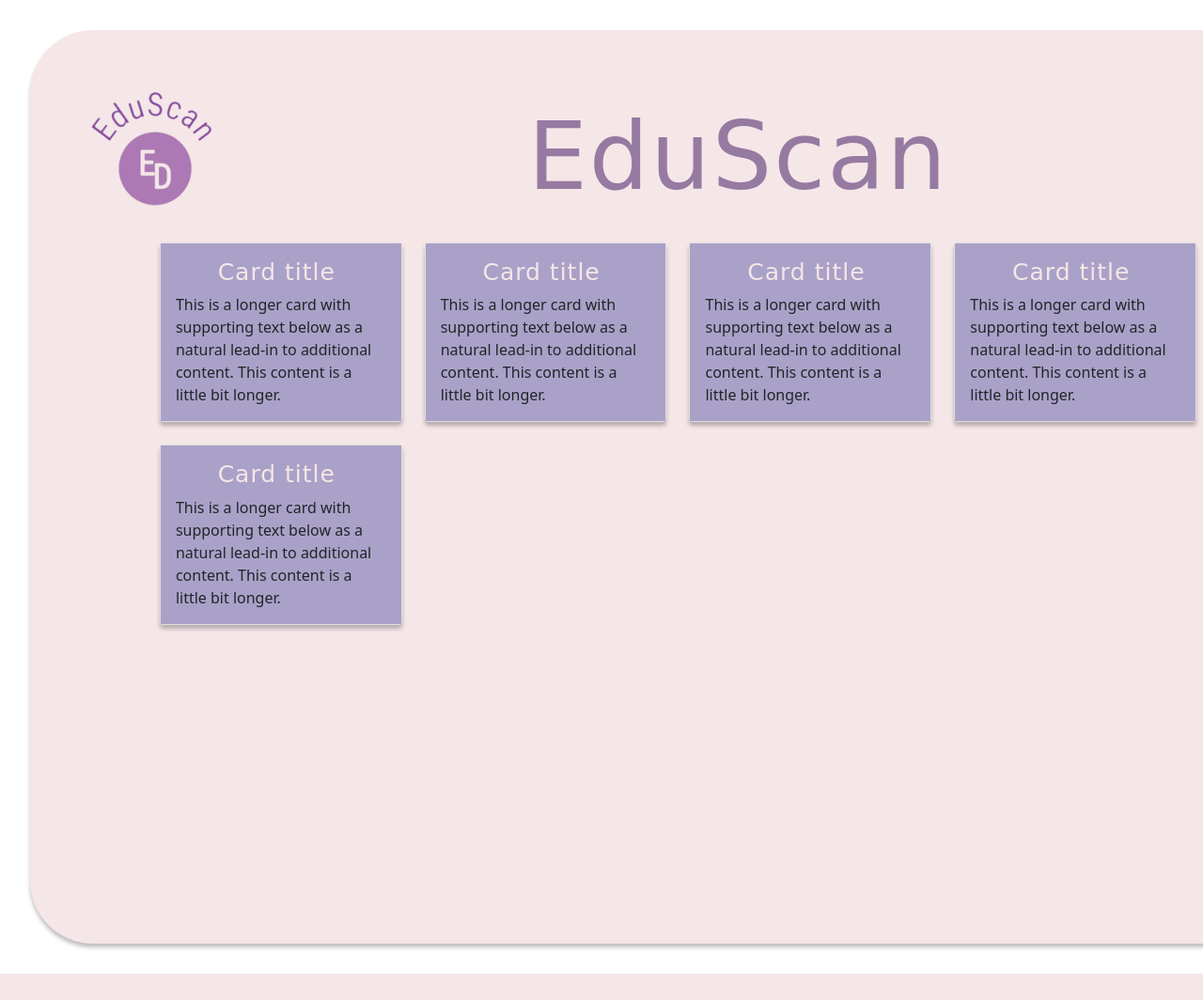
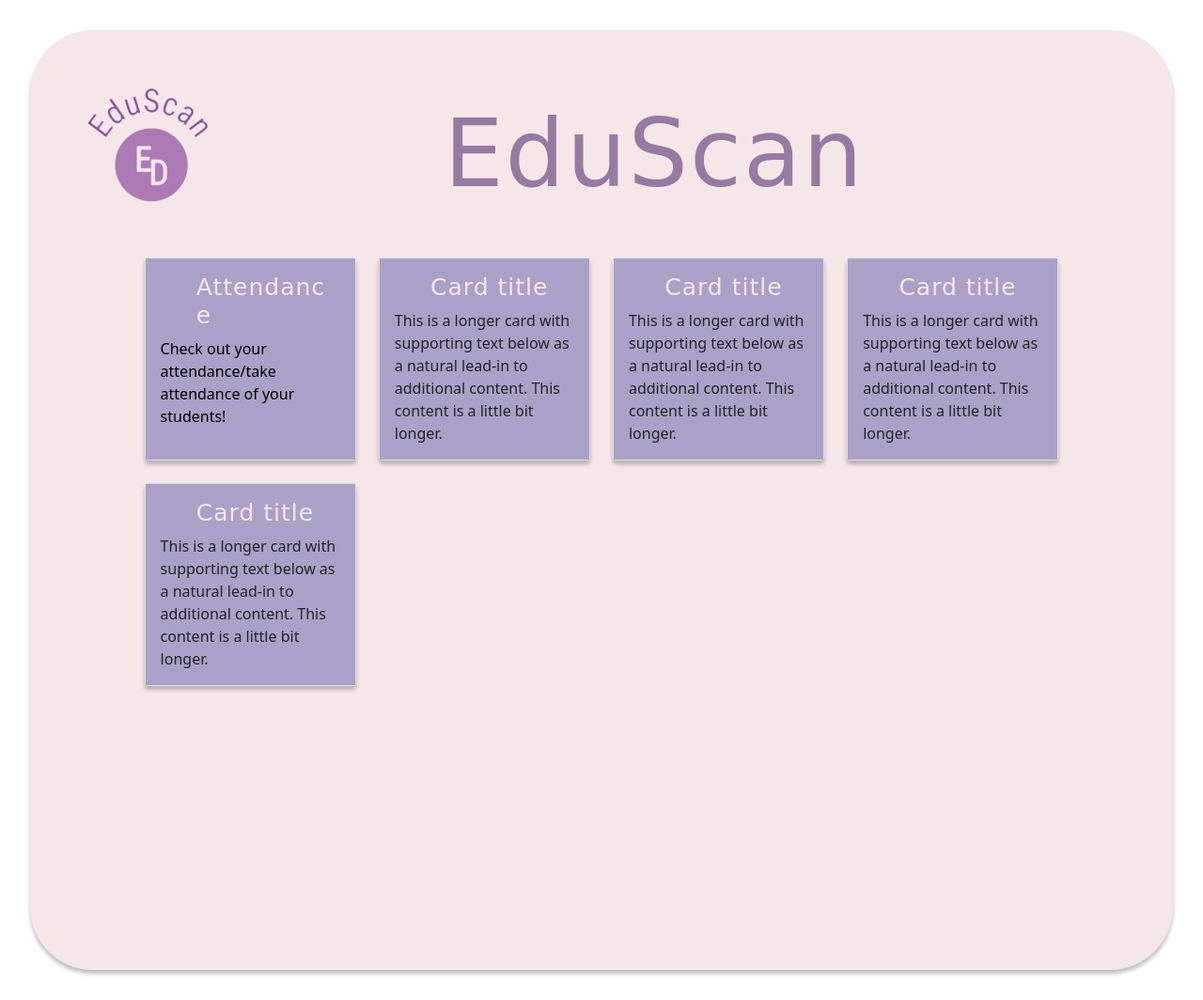
Before and after one commit to taniaban2712/EduScan, a Flask app: page /dashboard.html in a window 1280 px wide; the page is wider, and only the part inside the window is pictured. Shown: that part at 94% size. Before the commit the page ends 1036 px from the top of that part, so only its background shows below. Run offline with Flask 3, Linux system fonts and the light colour scheme.

Commit message:
styles changed and link between pages established

```diff
--- a/static/css/dashboard.css
+++ b/static/css/dashboard.css
@@ -5,8 +5,7 @@
 }
 
 .main_container{
-    width: 1379px;
-height: 972px;
+    height:1000px;
 flex-shrink: 0;
 border-radius: 67px;
 background: #F5E6E8;
--- a/static/css/studentlogin.css
+++ b/static/css/studentlogin.css
@@ -3,6 +3,7 @@
     display: flex;
     flex-direction: row;
     justify-content: center;
+    overflow-x: hidden;
     width: 100%;
   }
 
@@ -126,6 +127,7 @@
 
   .student-login .rectangle-2 {
     position: absolute;
+    font-size: 20px;
     width: 318px;
     height: 50px;
     top: 129px;
@@ -137,6 +139,7 @@
   .student-login .rectangle-3 {
     position: absolute;
     width: 318px;
+    font-size: 20px;
     height: 50px;
     top: 225px;
     left: 217px;
@@ -147,6 +150,7 @@
   .student-login .text-wrapper-5 {
     position: absolute;
     top: 390px;
+    font-size: 20px;
     left: 250px;
     font-family: "Average Sans-Regular", Helvetica;
     font-weight: 400;
--- a/templates/dashboard.html
+++ b/templates/dashboard.html
@@ -13,6 +13,7 @@ margin: 2.5% 2.5% 2.5% 2.5%;
     body{
         align-items: center;
         align-content: center;
+        overflow-x:hidden ;
     }
     .card_deck{
         margin: 2.5% 2.5%  2.5% 2.5%;
@@ -47,13 +48,13 @@ flex-shrink: 0;
         letter-spacing: 2px;
         text-decoration: none;
         align-self: center;
-        margin-left: 70%;
+        margin-left: 50%;
     }
     .card_deck{
         width: 80%;
         margin-left: 10%;
         margin-right: 10%;
-        margin-top: 0;
+        margin-top: 20px;
     }
     .card{
         /* width: 588px; */
@@ -79,6 +80,9 @@ letter-spacing: 1px;
 margin-left: 20%;
 
     }
+    .card{
+      align-items: center;
+    }
     </style>
 
     <head>
@@ -98,7 +102,7 @@ margin-left: 20%;
                 <nav class="navbar navbar-expand-lg ">
                     <div class="container-fluid">
                       <!-- <a class="navbar-brand" href="#">Navbar</a> -->
-                      <a class="navbar-brand" href="#">
+                      <a class="navbar-brand" href="dashboard.html">
                         <img src="static/assests/EduScan-logo.png" alt=""  class="d-inline-block align-text-top logo">
                       </a>
                       <button class="navbar-toggler" type="button" data-bs-toggle="collapse" data-bs-target="#navbarTogglerDemo02" aria-controls="navbarTogglerDemo02" aria-expanded="false" aria-label="Toggle navigation">
@@ -126,8 +130,10 @@ margin-left: 20%;
                       <div class="card h-100">
                         <!-- <img src="..." class="card-img-top" alt="..."> -->
                         <div class="card-body">
-                          <h5 class="card-title feature-name">Card title</h5>
-                          <p class="card-text feature decription">This is a longer card with supporting text below as a natural lead-in to additional content. This content is a little bit longer.</p>
+                        <a href="/attendance" class="link" style="text-decoration: none">
+                          <h5 class="card-title feature-name">Attendance</h5>
+                          <p class="card-text feature decription" style="color:black">Check out your attendance/take attendance of your students!</p>
+                        </a>
                         </div>
                       </div>
                     </div>
```
Also changed, not shown: static/css/teacherlogin.css (+9 -0 lines), templates/studentlogin.html (+5 -4 lines), templates/teacherlogin.html (+5 -5 lines).
